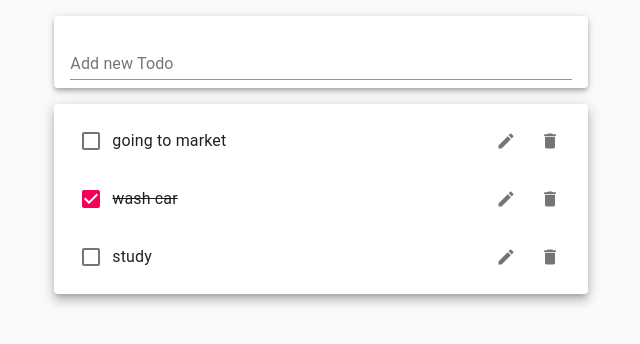
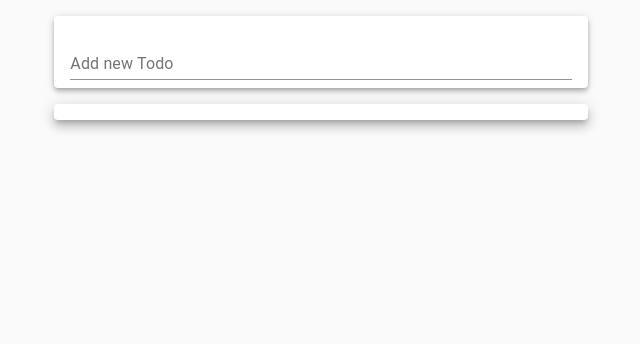
Before and after one commit to SumanIslam/todo-hook, a React (Create React App) app: page / in a window 1280 px wide. Shown: the top 344 px of the page, without its empty margins (319-959 px from the left). Built offline with nearby package versions, Linux system fonts and the light colour scheme.

Commit message:
added useTodosState custom hook

```diff
--- a/src/TodoApp.js
+++ b/src/TodoApp.js
@@ -2,39 +2,18 @@ import Paper from '@material-ui/core/Paper';
 import TodoList from './TodoList';
 import TodoForm from './TodoForm';
 import Grid from '@material-ui/core/Grid';
-import { useState, useEffect } from 'react';
-import { v4 as uuidv4 } from 'uuid';
+import { useEffect } from 'react';
+import UseTodoState from './hooks/useTodosState';
 
 function TodoApp() {
-  const initialTodos = [
-    {id: 1, task: 'going to market', completed: false},
-    {id: 2, task: 'wash car', completed: true},
-    {id: 3, task: 'study', completed: false},
-  ]
-  const todosFromLocalStorage = JSON.parse(localStorage.getItem('todos'));
-  const [todos, setTodos] = useState(todosFromLocalStorage || initialTodos);
+  const initialTodos = JSON.parse(localStorage.getItem('todos') || '[]');
+  const {todos, addTodo, removeTodo, toggleCompletion, editTodo} = UseTodoState(initialTodos);
 
   useEffect(() => {
     localStorage.setItem('todos', JSON.stringify(todos));
   },[todos])
 
-  const addTodo = (newTodo) => {
-    setTodos([...todos, {id: uuidv4(), task: newTodo, completed: false}])
-  }
 
-  const removeTodo = (todoId) => {
-    const filteredTodo = todos.filter(todo => todo.id !== todoId);
-    setTodos(filteredTodo)
-  }
-
-  const toggleCompletion = (todoId) => {
-    const updatedTodos = todos.map(todo => todo.id === todoId ? {...todo, completed: !todo.completed} : todo)
-    setTodos(updatedTodos);
-  }
-  const editTodo = (todoId, newTodo) => {
-    const updatedTodos = todos.map(todo => todo.id === todoId ? {...todo, task: newTodo} : todo)
-    setTodos(updatedTodos);
-  }
   return (
     <Paper
       elevation={0}
--- /dev/null
+++ b/src/hooks/useTodosState.js
@@ -0,0 +1,26 @@
+import { useState } from "react";
+import { v4 as uuidv4 } from 'uuid';
+
+const UseTodoState = (initialTodos) => {
+  const [todos, setTodos] = useState(initialTodos);
+  return {
+    todos,
+    addTodo: (newTodo) => {
+      setTodos([...todos, {id: uuidv4(), task: newTodo, completed: false}])
+    },
+    removeTodo: (todoId) => {
+      const filteredTodo = todos.filter(todo => todo.id !== todoId);
+      setTodos(filteredTodo)
+    },
+    toggleCompletion: (todoId) => {
+      const updatedTodos = todos.map(todo => todo.id === todoId ? {...todo, completed: !todo.completed} : todo)
+      setTodos(updatedTodos);
+    },
+    editTodo: (todoId, newTodo) => {
+      const updatedTodos = todos.map(todo => todo.id === todoId ? {...todo, task: newTodo} : todo)
+      setTodos(updatedTodos);
+    }
+  }
+}
+
+export default UseTodoState;
```
